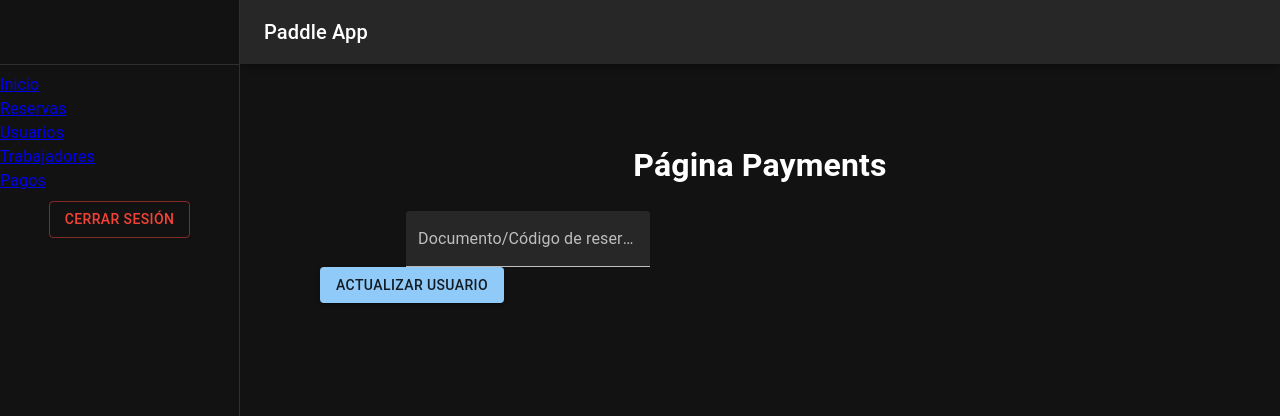
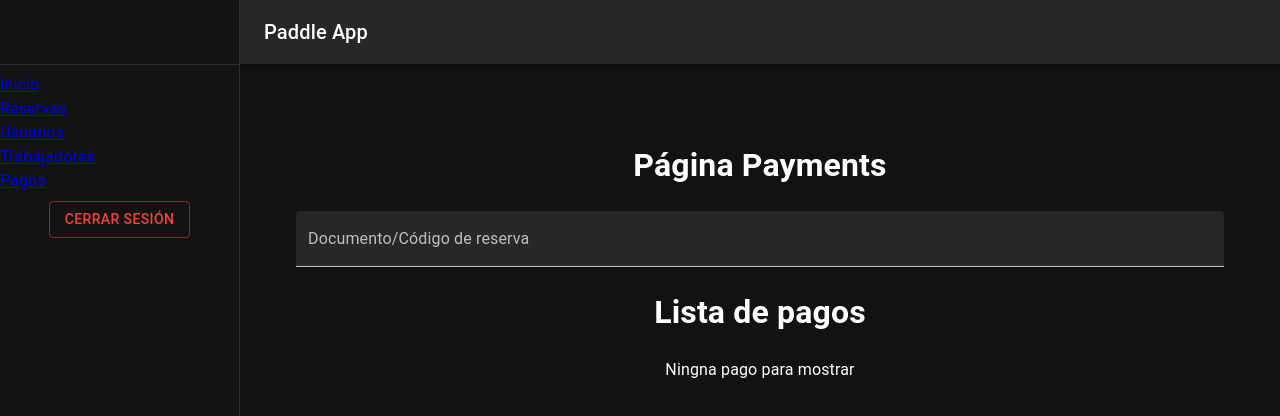
Before and after one commit to jokinz/docker-react-paddle-app, a React (Vite) app: page /payments in a window 1280 px wide. Shown: the top 416 px of the page. Built offline with nearby package versions, Linux system fonts and the light colour scheme.

Commit message:
moved logic to PagePayments

```diff
--- a/src/components/Payments/PaymentsList.tsx
+++ b/src/components/Payments/PaymentsList.tsx
@@ -1,49 +1,23 @@
-import { useState } from 'react'
 
 import { Payment as PaymentType } from '../../types/payment'
 
 import { Grid, List } from '@mui/material'
 
-import { updatePaymentById } from '../../api/payments/payment'
 import PaymentItem from './PaymentItem'
 
 type props = { payments: PaymentType[] }
 const PaymentsList = ({ payments }: props) => {
-  const [paymentsData, setPaymentsData] = useState(payments)
 
-  const handlePaymentStatusUpdate = async (
-    index: number,
-    payment: PaymentType
-  ) => {
-    try {
-      const response = await updatePaymentById(payment)
-      if (response) {
-        setPaymentsData((prev) => {
-          const updatedPaymentsData = [...prev]
-          updatedPaymentsData[index] = payment
-          return updatedPaymentsData
-        })
-      }
-    } catch (error) {
-      console.error(error)
-    }
-  }
-
-  if (paymentsData.length > 0) {
+  if (payments.length > 0) {
     return (
       <div>
         <h1>Resultado</h1>
         <Grid item xs={12} md={6}>
-            <List dense={false}>
-              {paymentsData.map((payment, index) => (
-                <PaymentItem
-                  key={index}
-                  index={index}
-                  payment={payment}
-                  handlePaymentEnabledUpdate={handlePaymentStatusUpdate}
-                />
-              ))}
-            </List>
+          <List dense={false}>
+            {payments.map((payment, index) => (
+              <PaymentItem key={index} index={index} payment={payment} />
+            ))}
+          </List>
         </Grid>
       </div>
     )
@@ -51,8 +25,8 @@ const PaymentsList = ({ payments }: props) => {
 
   return (
     <div>
-      <h1>Lista de reservas</h1>
-      Ningna reserva para mostrar
+      <h1>Lista de pagos</h1>
+      Ningna pago para mostrar
     </div>
   )
 }
--- a/src/routes/PagePayments.tsx
+++ b/src/routes/PagePayments.tsx
@@ -1,55 +1,72 @@
-import { useState } from 'react'
+import { useCallback, useEffect, useState } from 'react'
+
+import _ from 'lodash'
 
 import { Payment } from '../types/payment'
 
 import { getAllPayments } from '../api/payments/payment'
 
-import { Button, Grid, TextField } from '@mui/material'
+import { Grid, TextField } from '@mui/material'
 
 import Drawer from '../components/Drawer'
 import ForceLogin from '../components/ForceLogin'
 import PaymentsList from '../components/Payments/PaymentsList'
+import LoadingWrapper from '../components/LoadingWrapper'
 
 const PagePayments = () => {
   const [paymentList, setPaymentList] = useState<Payment[]>([])
   const [searchValue, setSearchValue] = useState('')
-  const [searched, setSearched] = useState(false)
+  const [loading, setLoading] = useState(false)
 
-  const handleSearchPaymentsClick = async () => {
+  const debouncedSearch = useCallback(
+    _.debounce(async (newValue: string) => {
+      await handleSearchPayments(newValue)
+    }, 1000),
+    []
+  )
+  useEffect(() => {
+    debouncedSearch(searchValue)
+    return debouncedSearch.cancel
+  }, [searchValue, debouncedSearch])
+
+  const handleSearchPayments = async (newValue: string) => {
     try {
       // TODO: update what functions calls
-      const result = await getAllPayments()
-      if (result) {
-        setPaymentList(result)
-      } else {
-        setPaymentList([])
+      if (newValue !== '') {
+        setLoading(true)
+        const result = await getAllPayments()
+        if (result) {
+          setPaymentList(result)
+        } else {
+          setPaymentList([])
+        }
       }
     } catch (error) {
+      setPaymentList([])
     } finally {
-      setSearched(true)
+      setLoading(false)
     }
   }
+
   return (
     <ForceLogin>
       <Drawer>
         <h1>Página Payments</h1>
         <Grid container>
-          <Grid item xs={6}>
+          <Grid item xs={12}>
             <TextField
+              fullWidth
               id="searchValue"
               label="Documento/Código de reserva"
               variant="filled"
               value={searchValue}
               onChange={(e) => setSearchValue(e.target.value)}
             />
-            <Grid item xs={6}>
-              <Button variant="contained" onClick={handleSearchPaymentsClick}>
-                Actualizar usuario
-              </Button>
-            </Grid>
           </Grid>
         </Grid>
-        {searched && <PaymentsList payments={paymentList} />}
+        <LoadingWrapper loading={loading}>
+          <PaymentsList payments={paymentList} />
+        </LoadingWrapper>
       </Drawer>
     </ForceLogin>
   )
```
